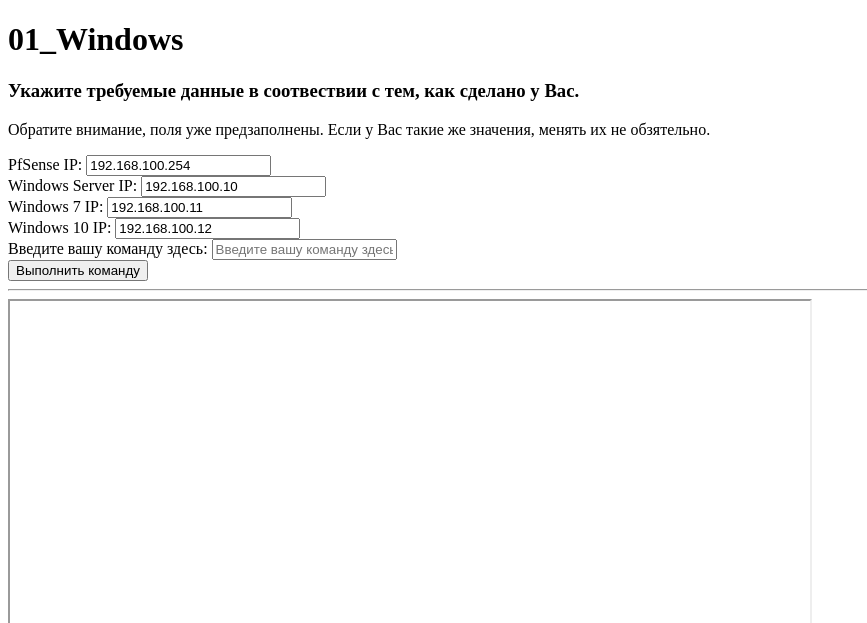
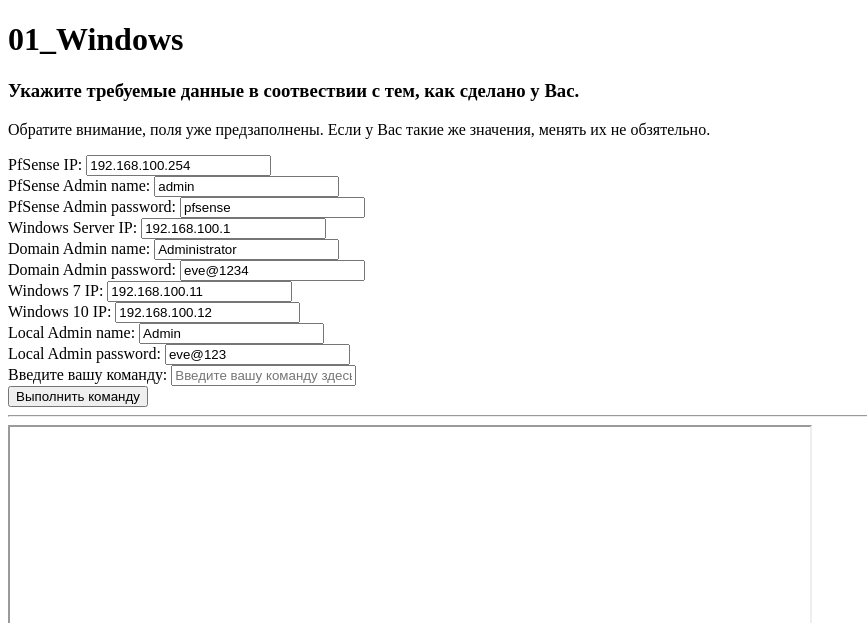
Before and after one commit to duckl1ng-git/lab_autocheck, a Flask app: page /01 in a window 1280 px wide. Shown: the top 623 px of the page, without its empty margins (0-867 px from the left). Run offline with Flask 3, Linux system fonts and the light colour scheme.

Commit message:
add creds to inventory file and some other changes

```diff
--- a/ansible/01/windows.yml
+++ b/ansible/01/windows.yml
@@ -30,8 +30,8 @@
     vars:
       ansible_become: true
       ansible_become_method: runas
-      ansible_become_user: "{{ domain.output[1] }}\\Administrator"
-      ansible_become_password: eve@1234
+      ansible_become_user: "{{ domain.output[1] }}\\{{ domain_admin_user }}"
+      ansible_become_password: "{{ domain_admin_pass }}"
     failed_when:
       - "'disabled' in gpresult.output[0].Context.PostContext"
     loop:
--- a/web/app.py
+++ b/web/app.py
@@ -38,21 +38,28 @@
 
         hosts = template.render(
             pfsense_ip = request.form['pfsense_ip'],
+
             winsrv_ip = request.form['winsrv_ip'],
+            winsrv_user = request.form['d_admin_name'],
+            winsrv_pass = request.form['d_admin_pass'],
             win7_ip = request.form['win7_ip'],
             win10_ip = request.form['win10_ip'],
+            win_user = request.form['l_admin_name'],
+            win_pass = request.form['l_admin_pass'],
+            pfsense_user = request.form['pfsense_user'],
+            pfsense_pass = request.form['pfsense_pass'],
         )
 
-        with open(f'../ansible/{lab_id}/hosts_rendered.yml', 'w+t') as f:
+        with open(f'../ansible/{lab_id}/hosts_rendered.ini', 'w+t') as f:
             f.write(hosts)
         #return '<pre>\n'+hosts+'</pre>'
         command = request.form['command']
-        precommand = f"ansible-playbook -i ../ansible/{lab_id}/hosts_rendered.yml ../ansible/{lab_id}/check.yml"
+        precommand = f"ansible-playbook -i ../ansible/{lab_id}/hosts_rendered.ini ../ansible/{lab_id}/check.yml"
         return run_command(command)
 
 def get_template(id):
     env = Environment(loader=FileSystemLoader(f'../ansible/{id}'))
-    template = env.get_template(f'hosts_template.yml')
+    template = env.get_template(f'hosts_template.jinja')
     return template
 
 
--- a/web/templates/01.html
+++ b/web/templates/01.html
@@ -13,8 +13,20 @@
         <label>PfSense IP:</label>
         <input type="text" name="pfsense_ip" placeholder="PfSense IP" value="192.168.100.254">
         <br>
+        <label>PfSense Admin name:</label>
+        <input type="text" name="pfsense_user" placeholder="PfSense Admin name" value="admin">
+        <br>
+        <label>PfSense Admin password:</label>
+        <input type="text" name="pfsense_pass" placeholder="PfSense Admin password" value="pfsense">
+        <br>
         <label>Windows Server IP:</label>
-        <input type="text" name="winsrv_ip" placeholder="Windows Server IP" value="192.168.100.10">
+        <input type="text" name="winsrv_ip" placeholder="Windows Server IP" value="192.168.100.1">
+        <br>
+        <label>Domain Admin name:</label>
+        <input type="text" name="d_admin_name" placeholder="Domain Admin name" value="Administrator">
+        <br>
+        <label>Domain Admin password:</label>
+        <input type="text" name="d_admin_pass" placeholder="Domain Admin password" value="eve@1234">
         <br>
         <label>Windows 7 IP:</label>
         <input type="text" name="win7_ip" placeholder="Windows 7 IP" value="192.168.100.11">
@@ -22,7 +34,13 @@
         <label>Windows 10 IP:</label>
         <input type="text" name="win10_ip" placeholder="Windows 10 IP" value="192.168.100.12">
         <br>
-        <label>Введите вашу команду здесь:</label>
+        <label>Local Admin name:</label>
+        <input type="text" name="l_admin_name" placeholder="Local Admin name" value="Admin">
+        <br>
+        <label>Local Admin password:</label>
+        <input type="text" name="l_admin_pass" placeholder="Local Admin password" value="eve@123">
+        <br>
+        <label>Введите вашу команду:</label>
         <input type="text" name="command" placeholder="Введите вашу команду здесь">
         <br>
         <input type="submit" value="Выполнить команду">
```
Also changed, not shown: ansible/01/hosts_rendered.ini (renamed from ansible/01/hosts_rendered.yml, +13 -5 lines), ansible/01/hosts_template.jinja (added, +34 -0 lines), ansible/01/hosts_template.yml (deleted, +0 -26 lines), preparing/setup.md (+7 -4 lines), ansible/01/ansible.cfg (line endings or trailing spaces), ansible/01/hosts.yml (line endings or trailing spaces), ansible/01/pfsense.yml (line endings or trailing spaces), 1 other file.
